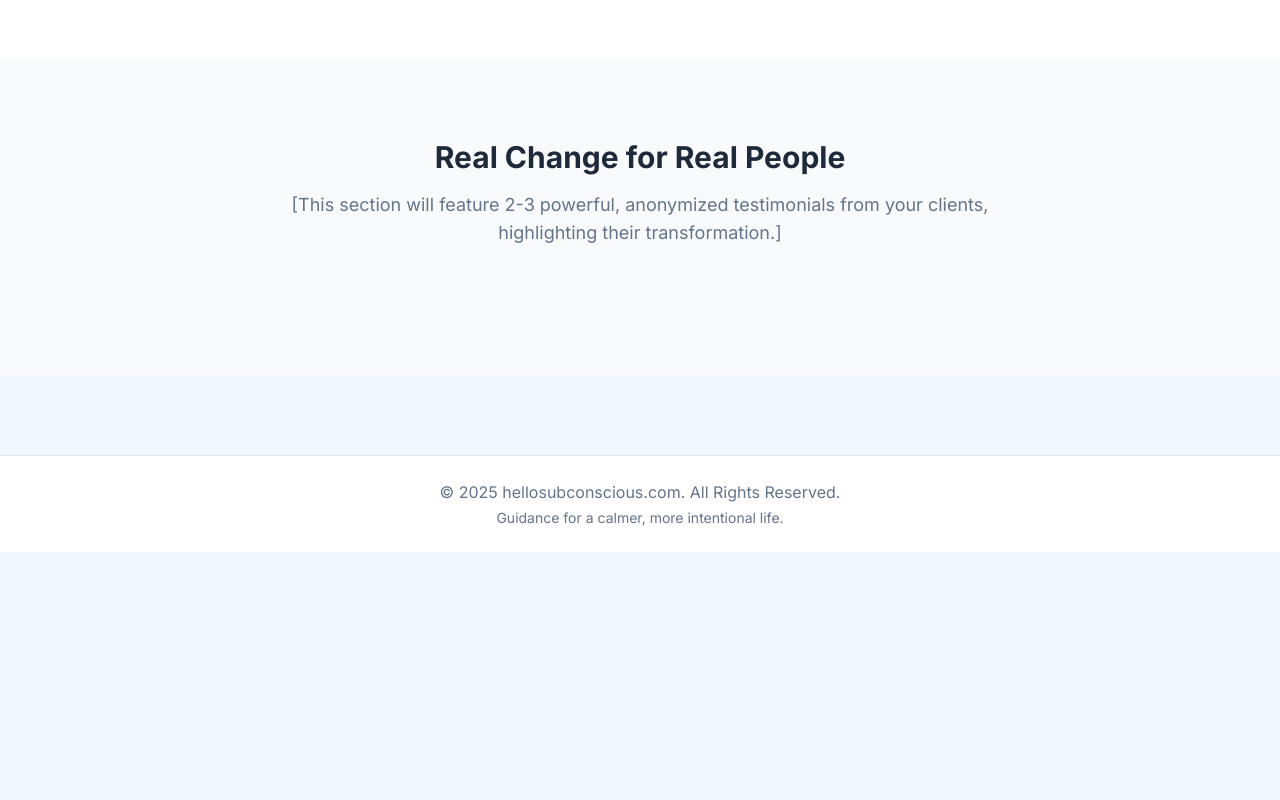
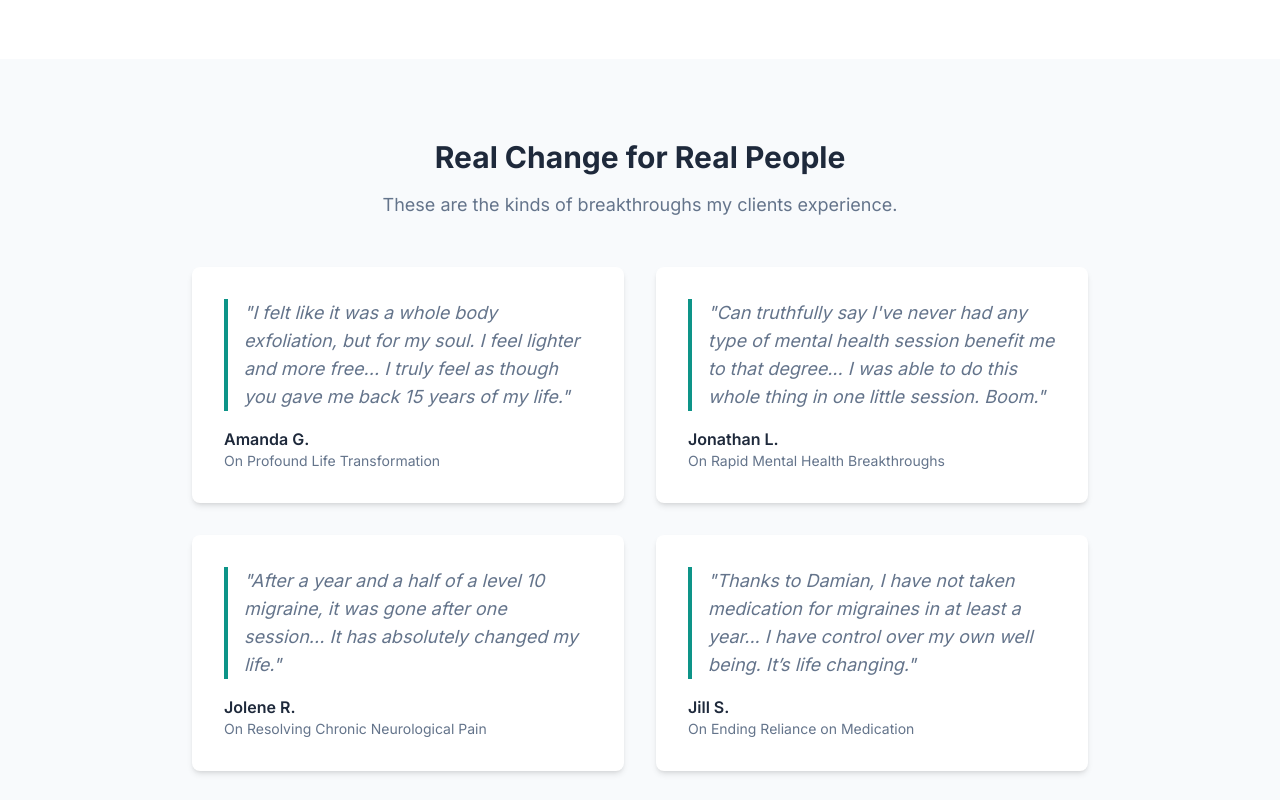
Before and after one commit to DamiMiller/hellosubconscious-website, an Astro site: page / in a window 1280 px wide. Shown: the part 1240-2040 px from the top of the page. Before the commit the page ends 1792 px from the top, so only its background shows below. Built offline with nearby package versions, Linux system fonts and the light colour scheme; Astro itself is replaced by a stand-in of ours.

Commit message:
feat: finalize homepage content with all testimonials

```diff
--- a/src/pages/index.astro
+++ b/src/pages/index.astro
@@ -3,8 +3,8 @@ import Layout from '@/layouts/Layout.astro';
 ---
 
 <Layout
-  title="Home"
-  description="Unlock your potential by understanding the power of your subconscious mind. Discover peace, clarity, and purpose."
+  title="Home | Hello Subconscious"
+  description="A direct path to your subconscious to resolve chronic pain, anxiety, and limiting patterns for those who have tried everything."
 >
   <!-- Hero Section -->
   <section class="text-center py-20 lg:py-32">
@@ -59,13 +59,55 @@ import Layout from '@/layouts/Layout.astro';
     </div>
   </section>
 
-  <!-- Placeholder for Client Success Stories Section -->
-    <section class="py-20 bg-gray-50">
-      <div class="container mx-auto px-4 text-center">
-        <h2 class="text-3xl font-bold text-text-base mb-4">Real Change for Real People</h2>
-        <p class="text-lg text-text-muted max-w-3xl mx-auto mb-12">[This section will feature 2-3 powerful, anonymized testimonials from your clients, highlighting their transformation.]</p>
-        <!-- Future content will go here -->
+  <!-- Client Success Stories Section -->
+  <section class="py-20 bg-slate-50">
+    <div class="container mx-auto px-4 text-center">
+      <h2 class="text-3xl font-bold text-text-base mb-4">Real Change for Real People</h2>
+      <p class="text-lg text-text-muted max-w-3xl mx-auto mb-12">
+        These are the kinds of breakthroughs my clients experience.
+      </p>
+      <div class="grid grid-cols-1 md:grid-cols-2 gap-8 max-w-4xl mx-auto text-left">
+        <!-- Testimonial 1 -->
+        <div class="bg-white p-8 rounded-lg shadow-md flex flex-col">
+          <blockquote class="text-lg text-text-muted italic border-l-4 border-brand-primary pl-4 mb-4 flex-grow">
+            "I felt like it was a whole body exfoliation, but for my soul. I feel lighter and more free... I truly feel as though you gave me back 15 years of my life."
+          </blockquote>
+          <div>
+            <p class="font-semibold text-text-base">Amanda G.</p>
+            <p class="text-sm text-text-muted">On Profound Life Transformation</p>
+          </div>
+        </div>
+        <!-- Testimonial 2 -->
+        <div class="bg-white p-8 rounded-lg shadow-md flex flex-col">
+          <blockquote class="text-lg text-text-muted italic border-l-4 border-brand-primary pl-4 mb-4 flex-grow">
+            "Can truthfully say I've never had any type of mental health session benefit me to that degree... I was able to do this whole thing in one little session. Boom."
+          </blockquote>
+          <div>
+            <p class="font-semibold text-text-base">Jonathan L.</p>
+            <p class="text-sm text-text-muted">On Rapid Mental Health Breakthroughs</p>
+          </div>
+        </div>
+        <!-- Testimonial 3 -->
+        <div class="bg-white p-8 rounded-lg shadow-md flex flex-col">
+          <blockquote class="text-lg text-text-muted italic border-l-4 border-brand-primary pl-4 mb-4 flex-grow">
+            "After a year and a half of a level 10 migraine, it was gone after one session... It has absolutely changed my life."
+          </blockquote>
+          <div>
+            <p class="font-semibold text-text-base">Jolene R.</p>
+            <p class="text-sm text-text-muted">On Resolving Chronic Neurological Pain</p>
+          </div>
+        </div>
+        <!-- Testimonial 4 -->
+        <div class="bg-white p-8 rounded-lg shadow-md flex flex-col">
+          <blockquote class="text-lg text-text-muted italic border-l-4 border-brand-primary pl-4 mb-4 flex-grow">
+            "Thanks to Damian, I have not taken medication for migraines in at least a year... I have control over my own well being. It’s life changing."
+          </blockquote>
+          <div>
+            <p class="font-semibold text-text-base">Jill S.</p>
+            <p class="text-sm text-text-muted">On Ending Reliance on Medication</p>
+          </div>
+        </div>
       </div>
-    </section>
-
+    </div>
+  </section>
 </Layout>
```
